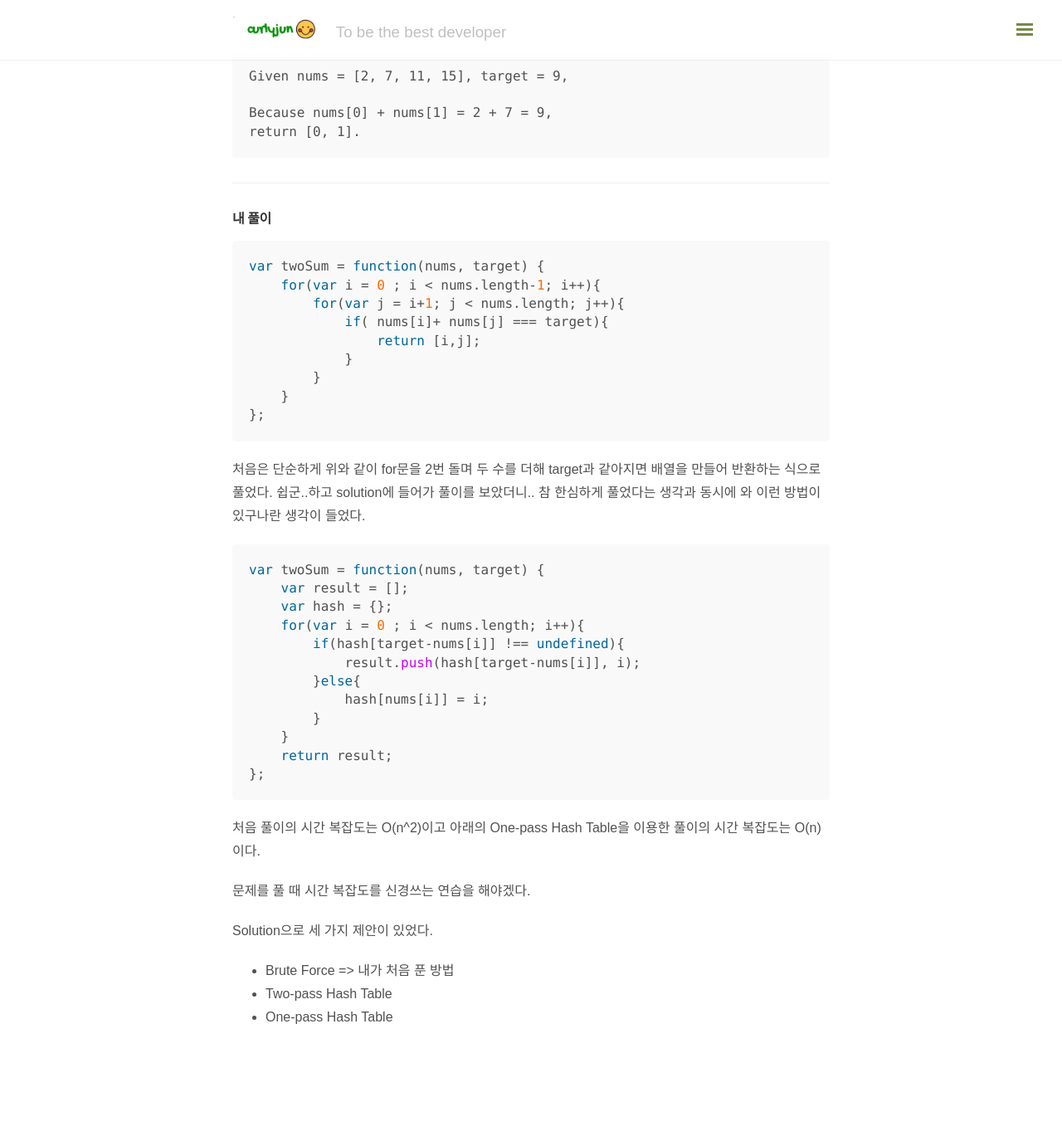
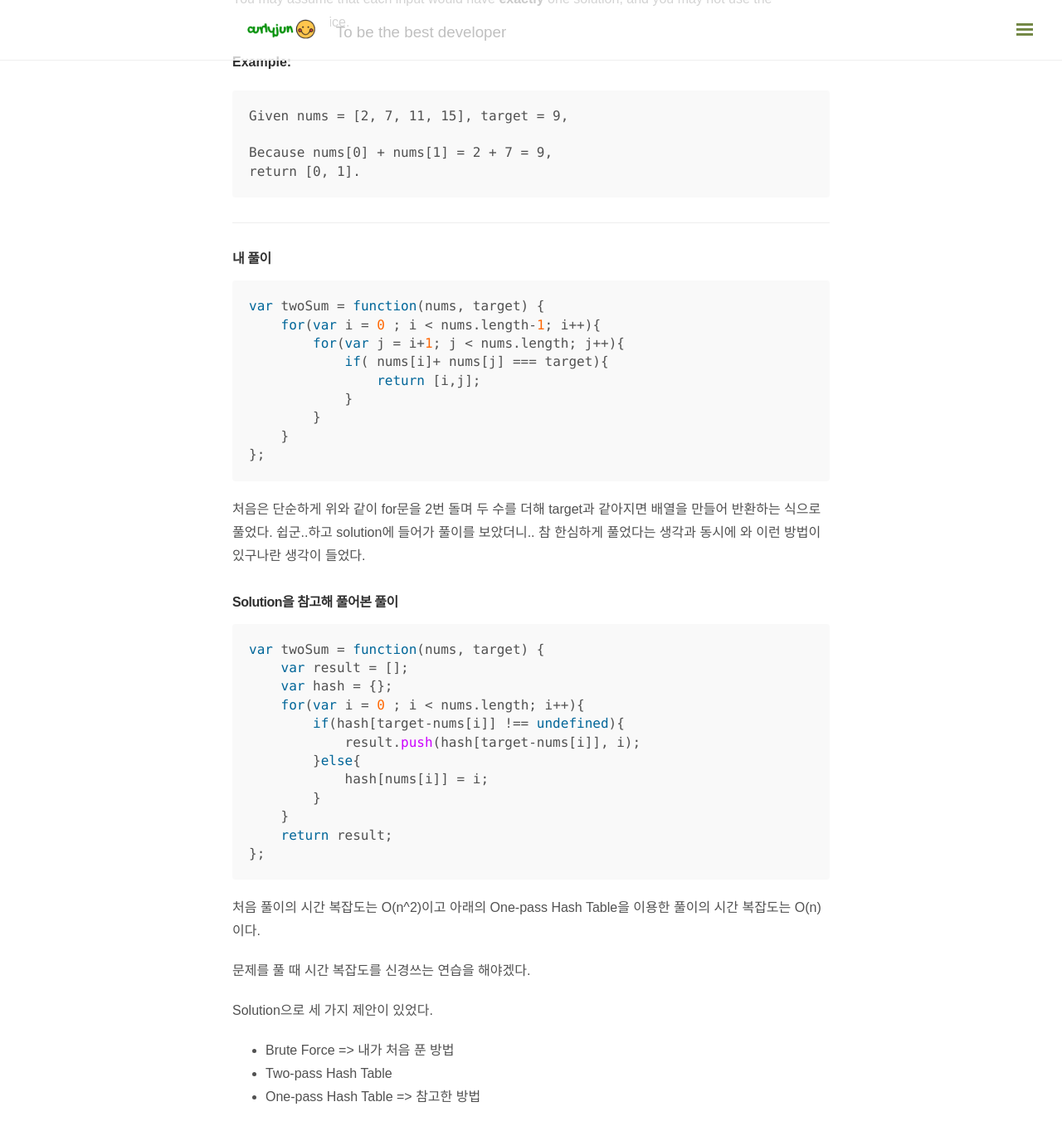
Before and after one commit to curlyjun/legacy__blog, a Jekyll site: the page built from _posts/Algorithm/2019-01-01-Two-Sum.md, in a window 1280 px wide and 1400 px high, scrolled down 498 px. Shown: the top 1369 px of the window at 83% size. Built offline with Jekyll 4.4.1, drawn with Linux system fonts in a browser that asks for light colours; nearby versions of some CDN libraries; comment, search, counter and statistics services are not loaded; before the commit the page ends 1802 px from its top, so only the background shows below that.

````diff
--- a/_posts/Algorithm/2019-01-01-Two-Sum.md
+++ b/_posts/Algorithm/2019-01-01-Two-Sum.md
@@ -43,6 +45,8 @@
 
 처음은 단순하게 위와 같이 for문을 2번 돌며 두 수를 더해 target과 같아지면 배열을 만들어 반환하는 식으로 풀었다. 쉽군..하고 solution에 들어가 풀이를 보았더니.. 참 한심하게 풀었다는 생각과 동시에 와 이런 방법이 있구나란 생각이 들었다.
 
+### Solution을 참고해 풀어본 풀이
+
 ```js
 var twoSum = function(nums, target) {
     var result = [];
@@ -66,4 +70,4 @@
 
 - Brute Force 	=> 내가 처음 푼 방법
 - Two-pass Hash Table
-- One-pass Hash Table
+- One-pass Hash Table => 참고한 방법
````
Also changed, not shown: other parts of _posts/Algorithm/2019-01-01-Two-Sum.md (+2 -0 lines).
